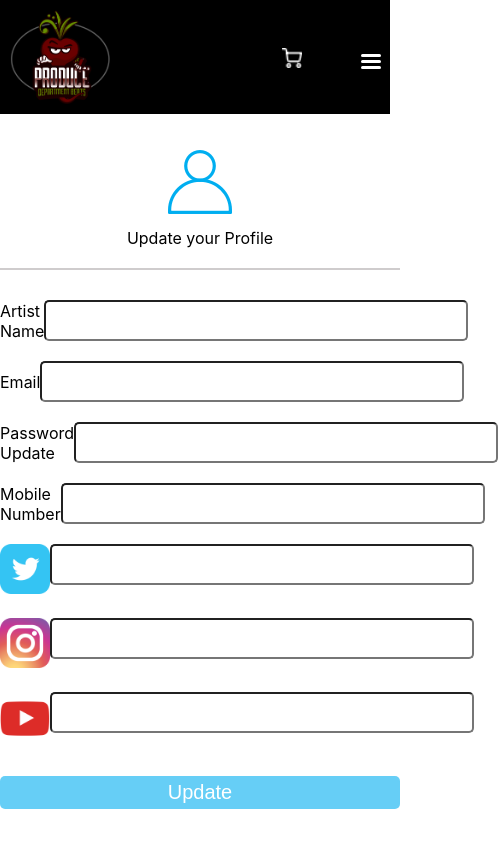
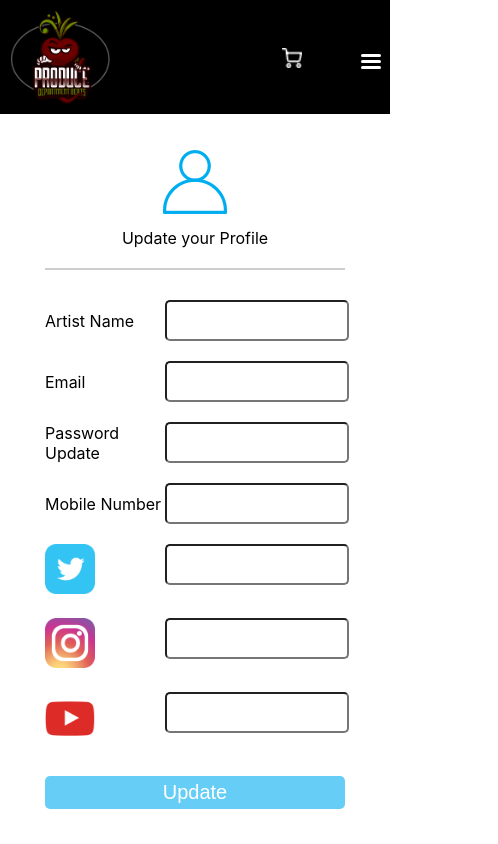
Before and after one commit to vernonsyncere/pdbeats, a React (Create React App) app in the folder client/: page / in a window 390 px wide. Shown: the whole page, 498 px wide, since content can reach past the window. Built offline with nearby package versions, Linux system fonts and the light colour scheme.

Commit message:
fixed layout on responsive for ClientProfile

```diff
--- a/client/src/components/ClientProfile/StyledClientProfile.module.css
+++ b/client/src/components/ClientProfile/StyledClientProfile.module.css
@@ -18,8 +18,9 @@
  }
 
  .formGrid {
-   /* text-align: center; */
+
    margin-top: 30px;
+   max-width: 100%;
 
 
  }
@@ -29,11 +30,14 @@
    display: grid;
    grid-template-columns: 1fr 2.5fr;
    grid-row-gap:10px;
+   width:100%;
+   max-width: 100%;
  }
 
  .profileLabel {
     align-self: center;
-    max-width: 90%;
+    width:100%;
+    max-width: 100%;
  }
 
  .profileLabel img {
@@ -43,7 +47,9 @@
  .formBox input{
     font-size: 2rem;
     border-radius: 5px;
+    width:100%;
     max-width: 100%;
+    width:100%;
  }
 
  .imgInput {
@@ -77,11 +83,17 @@ button {
     .formBox {
       margin-top: 20px;
       display: grid;
-      grid-template-columns: 2fr 1fr;
+      grid-template-columns: 1fr 1.5fr;
     }
  }
 
- @media(max-width: 301px) {
+ @media(max-width: 401px) {
+   .displayBox {
+      width: 300px;
+    }
+ }
+
+ @media(max-width: 351px) {
    .displayBox {
       width: 200px;
     }
```
